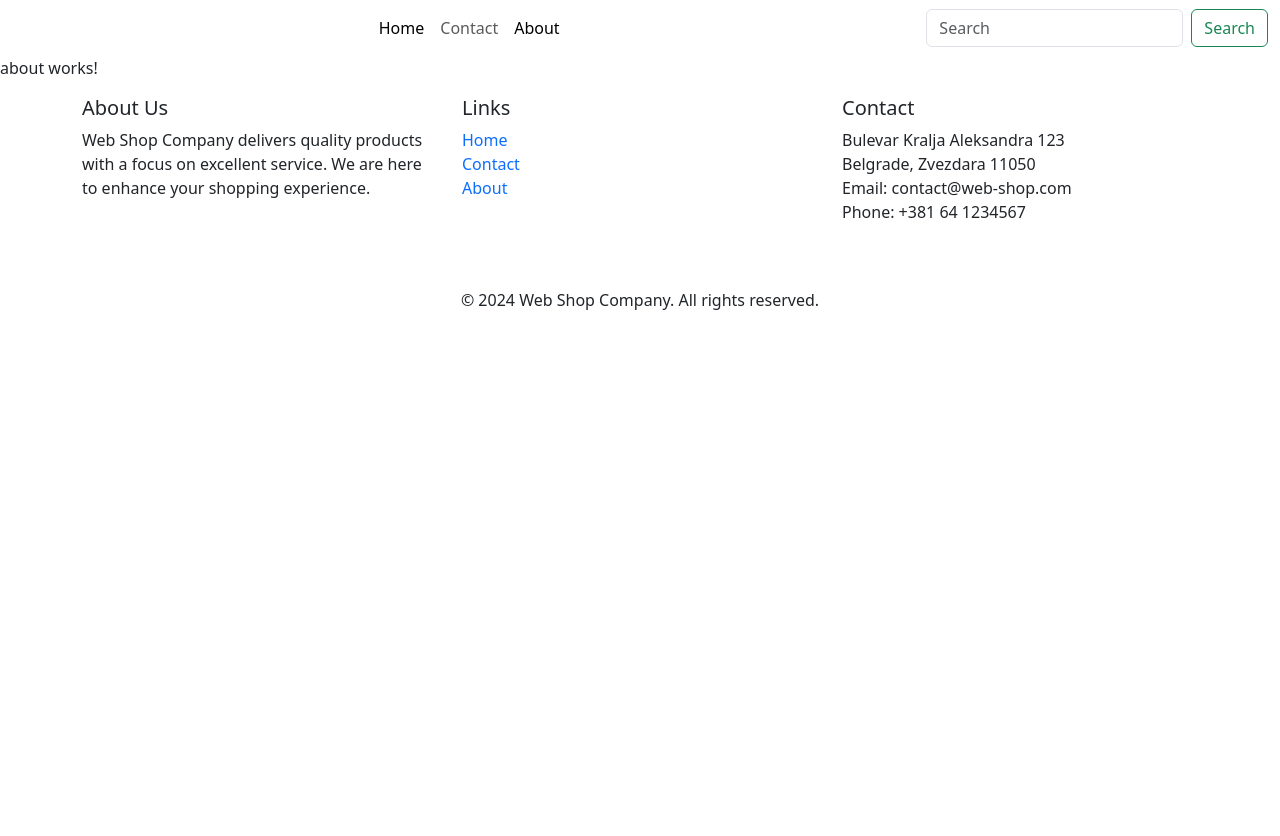
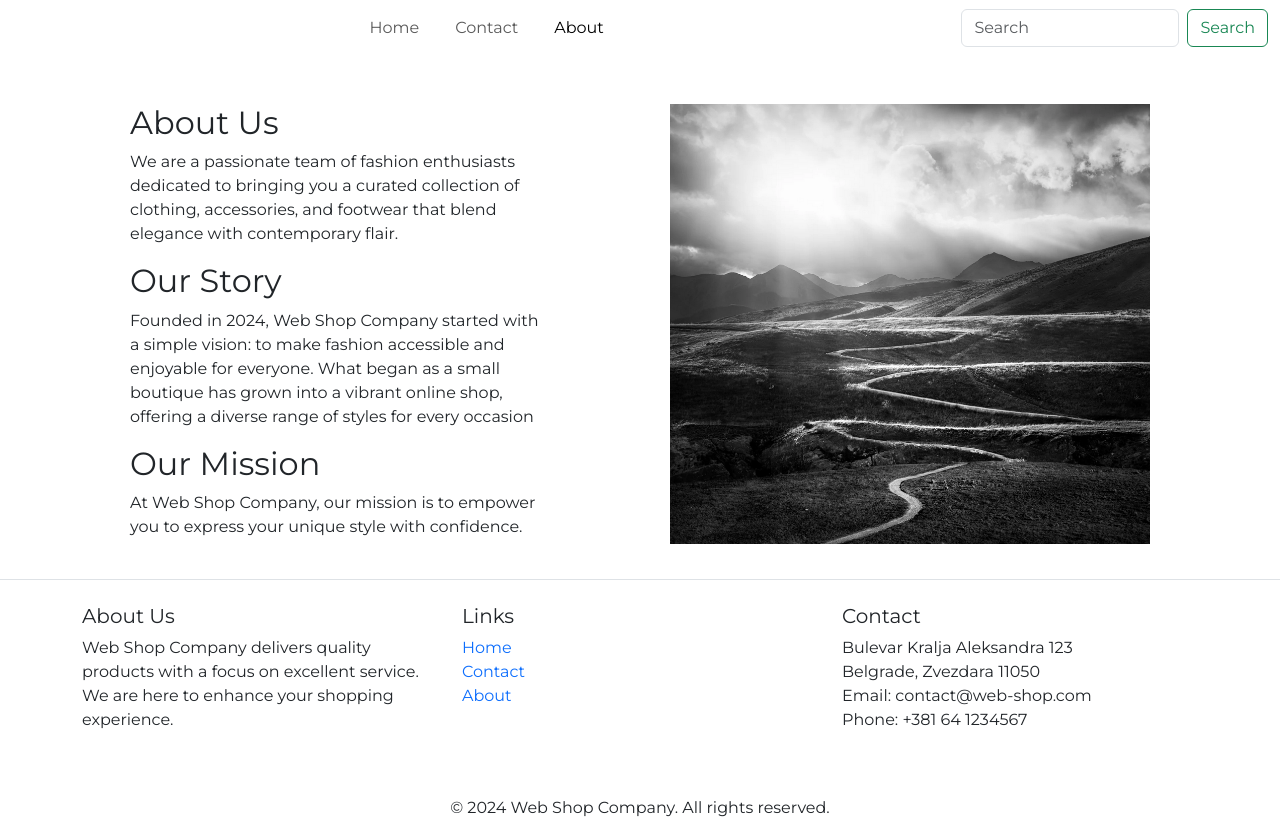
Before and after one commit to ZdravDim/Web-Shop-Angular, an Angular app: page /about in a window 1280 px wide. Before the commit the page ends 800 px from the top, so only its background shows below. Built offline with nearby package versions, Linux system fonts and the light colour scheme.

Commit message:
complete about page

```diff
--- a/angular.json
+++ b/angular.json
@@ -35,7 +35,10 @@
             "styles": [
               "src/styles.scss"
             ],
-            "scripts": []
+            "scripts": [
+              "node_modules/@popperjs/core/dist/umd/popper.min.js",
+              "node_modules/bootstrap/dist/js/bootstrap.bundle.min.js"
+            ]
           },
           "configurations": {
             "production": {
--- a/src/app/app.component.html
+++ b/src/app/app.component.html
@@ -1,3 +1,5 @@
-<app-header></app-header>
-<router-outlet></router-outlet>
-<app-footer></app-footer>
+<div class="d-flex flex-column h-100">
+    <app-header></app-header>
+    <router-outlet></router-outlet>
+    <app-footer class="mt-auto"></app-footer>
+</div>
--- a/src/app/footer/footer.component.html
+++ b/src/app/footer/footer.component.html
@@ -1,3 +1,4 @@
+<div class="border-top my-4"></div>
 <div class="container">
     <div class="row">
     <div class="col-md-4 mb-4">
@@ -18,6 +19,6 @@
     </div>
     </div>
     <div class="text-center mt-4">
-    <p class="mb-0">&copy; 2024 Web Shop Company. All rights reserved.</p>
+    <p>&copy; 2024 Web Shop Company. All rights reserved.</p>
     </div>
 </div>
--- a/src/app/header/header.component.html
+++ b/src/app/header/header.component.html
@@ -1,17 +1,17 @@
-<nav class="navbar navbar-expand-lg navbar-light bg-white">
+<nav class="navbar navbar-expand-lg navbar-light bg-white mb-5">
     <div class="container-fluid">
       <button class="navbar-toggler" type="button" data-bs-toggle="collapse" data-bs-target="#navbarNav" aria-controls="navbarNav" aria-expanded="false" aria-label="Toggle navigation">
         <span class="navbar-toggler-icon"></span>
       </button>
       <div class="collapse navbar-collapse" id="navbarNav">
         <ul class="navbar-nav mx-auto">
-          <li class="nav-item">
-            <a class="nav-link active" routerLink="/" routerLinkActive="active" ariaCurrentWhenActive="page">Home</a>
+          <li class="nav-item" data-bs-toggle="collapse" data-bs-target="#navbarNav">
+            <a class="nav-link" routerLink="/" routerLinkActive="active" ariaCurrentWhenActive="page"  [routerLinkActiveOptions]="{ exact: true }">Home</a>
           </li>
-          <li class="nav-item">
+          <li class="nav-item" data-bs-toggle="collapse" data-bs-target="#navbarNav">
             <a class="nav-link" routerLink="/contact" routerLinkActive="active" ariaCurrentWhenActive="page">Contact</a>
           </li>
-          <li class="nav-item">
+          <li class="nav-item" data-bs-toggle="collapse" data-bs-target="#navbarNav">
             <a class="nav-link" routerLink="/about" routerLinkActive="active" ariaCurrentWhenActive="page">About</a>
           </li>
         </ul>
--- a/src/app/header/header.component.scss
+++ b/src/app/header/header.component.scss
@@ -0,0 +1,12 @@
+.nav-item {
+    margin-left: 10px;
+    margin-right: 10px;
+}
+
+.navbar-toggler {
+    border: 0 !important;
+}
+
+.navbar-toggler:focus {
+    box-shadow: none !important;
+}
--- a/src/app/pages/about/about.component.html
+++ b/src/app/pages/about/about.component.html
@@ -1 +1,15 @@
-<p>about works!</p>
+<div class="container">
+    <div class="row d-flex justify-content-center">
+        <div class="col-sm mx-5 about-text">
+            <h2>About Us</h2>
+            <p>We are a passionate team of fashion enthusiasts dedicated to bringing you a curated collection of clothing, accessories, and footwear that blend elegance with contemporary flair.</p>
+            <h2>Our Story</h2>
+            <p>Founded in 2024, Web Shop Company started with a simple vision: to make fashion accessible and enjoyable for everyone. What began as a small boutique has grown into a vibrant online shop, offering a diverse range of styles for every occasion</p>
+            <h2>Our Mission</h2>
+            <p>At Web Shop Company, our mission is to empower you to express your unique style with confidence.</p>
+        </div>
+        <div class="col-sm mx-5 text-center">
+            <img src="/assets/about.png" height="440" width="480">
+        </div>
+    </div>
+</div>
--- a/src/app/pages/about/about.component.scss
+++ b/src/app/pages/about/about.component.scss
@@ -0,0 +1,10 @@
+.about-text {
+    max-width: 500px;
+}
+
+@media screen and (max-width: 565px) {
+    img {
+        height: auto;
+        max-width: 100%;
+    }
+}
--- a/src/index.html
+++ b/src/index.html
@@ -6,6 +6,9 @@
   <base href="/">
   <meta name="viewport" content="width=device-width, initial-scale=1">
   <link rel="icon" type="image/x-icon" href="favicon.ico">
+  <link rel="preconnect" href="https://fonts.googleapis.com">
+  <link rel="preconnect" href="https://fonts.gstatic.com" crossorigin>
+  <link href="https://fonts.googleapis.com/css2?family=Montserrat&display=swap" rel="stylesheet">
 </head>
 <body>
   <app-root></app-root>
--- a/src/styles.scss
+++ b/src/styles.scss
@@ -11,5 +11,14 @@ li a:hover {
     border-color: inherit;
     box-shadow: none;
 }
-/* Importing Bootstrap SCSS file. */
-@import 'bootstrap/scss/bootstrap';
+
+body {
+    height: 100vh;
+}
+
+* {
+  font-family: "Montserrat", sans-serif;
+  font-optical-sizing: auto;
+  font-weight: 400;
+  font-style: normal;
+}
```
Also changed, not shown: src/app/interfaces/user.ts (added, +10 -0 lines), public/assets/about.png (added).
